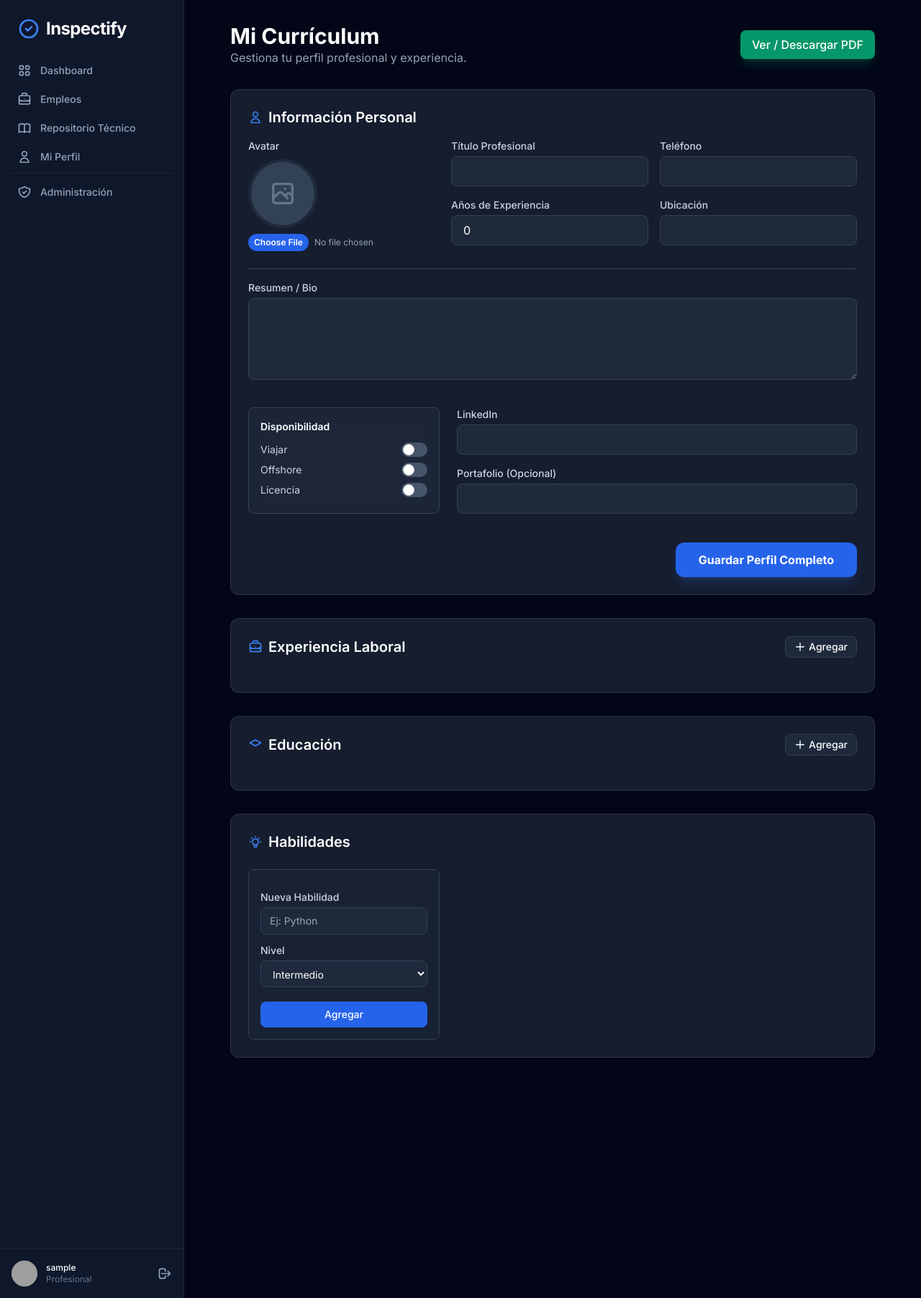
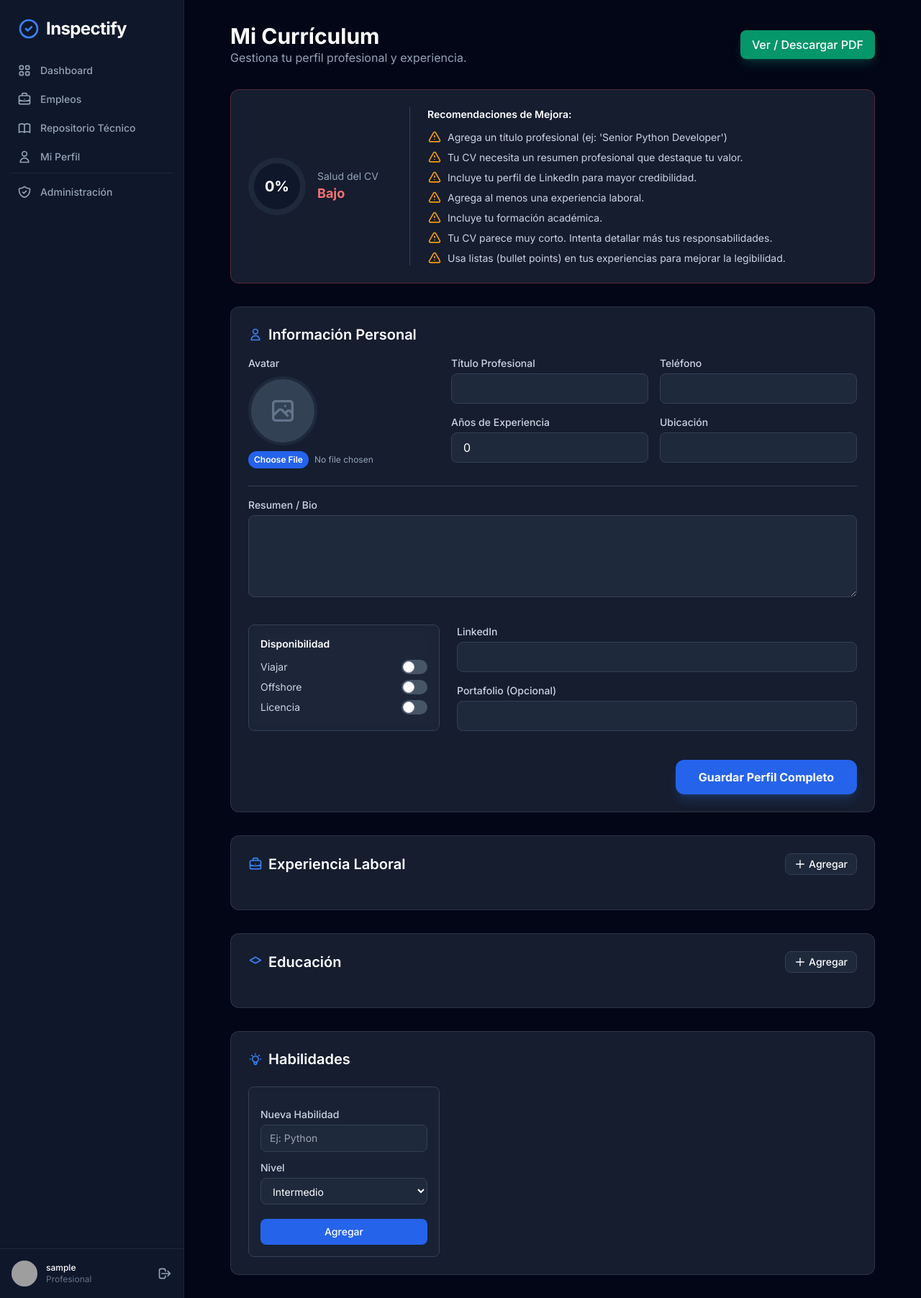
Before and after one commit to TG12r/inspectify, a Django app: page /resume/edit/ in a window 1280 px wide. Shown: the whole page at 72% size. Run offline with Django 5.2, Linux system fonts and the light colour scheme; the visitor is signed in with stand-in values (Sample User, id 1); data comes from the database, SQL or seed files in the repository; data that the repository does not hold is empty; some libraries are stand-ins or nearby versions; grey boxes are pictures that could not be loaded.

Commit message:
CV health

```diff
--- /dev/null
+++ b/resume/services/health_service.py
@@ -0,0 +1,169 @@
+import re
+from ..models import Resume
+
+def calculate_resume_health(resume: Resume):
+    """
+    Analyzes the resume and returns a health score (0-100),
+    a list of checks (passed/failed), and suggestions.
+    """
+    score = 0
+    checks = []
+    suggestions = []
+
+    # --- 1. COMPLETENESS (30%) ---
+    completeness_score = 0
+
+    # Header / Contact Info
+    if resume.title:
+        completeness_score += 5
+        checks.append({'label': 'Título Profesional', 'status': True})
+    else:
+        checks.append({'label': 'Título Profesional', 'status': False})
+        suggestions.append("Agrega un título profesional (ej: 'Senior Python Developer')")
+
+    if resume.summary:
+        completeness_score += 5
+        checks.append({'label': 'Resumen Profesional', 'status': True})
+    else:
+        checks.append({'label': 'Resumen Profesional', 'status': False})
+        suggestions.append("Tu CV necesita un resumen profesional que destaque tu valor.")
+
+    if resume.linkedin_url:
+        completeness_score += 5
+        checks.append({'label': 'Enlace a LinkedIn', 'status': True})
+    else:
+        checks.append({'label': 'Enlace a LinkedIn', 'status': False})
+        suggestions.append("Incluye tu perfil de LinkedIn para mayor credibilidad.")
+
+    # Relations
+    has_experience = resume.experiences.exists()
+    has_education = resume.education.exists()
+    has_skills = resume.skills.exists()
+
+    if has_experience:
+        completeness_score += 10
+        checks.append({'label': 'Experiencia Laboral', 'status': True})
+    else:
+        checks.append({'label': 'Experiencia Laboral', 'status': False})
+        suggestions.append("Agrega al menos una experiencia laboral.")
+
+    if has_education:
+        completeness_score += 5
+        checks.append({'label': 'Educación', 'status': True})
+    else:
+        checks.append({'label': 'Educación', 'status': False})
+        suggestions.append("Incluye tu formación académica.")
+
+    # Score cap for completeness section
+    score += completeness_score
+
+    # --- 2. IMPACT & CONTENT (40%) ---
+    impact_score = 0
+
+    # Action Verbs (Spanish)
+    action_verbs = [
+        'lideré', 'desarrollé', 'gestioné', 'implementé', 'diseñé',
+        'creé', 'aumenté', 'reduje', 'optimicé', 'logré', 'coordiné',
+        'supervisé', 'lancé', 'negocié', 'resolví'
+    ]
+
+    # Metrics Regex (numbers, %, $)
+    metrics_pattern = re.compile(r'(\d+%|\$\d+|\d+\s+millones|\d+\s+usuarios|\d+\s+equipos)', re.IGNORECASE)
+
+    experiences = resume.experiences.all()
+    if experiences:
+        # Check descriptions
+        total_exp = len(experiences)
+        with_metrics = 0
+        with_action_verbs = 0
+
+        for exp in experiences:
+            desc_lower = exp.description.lower()
+
+            # Check for action verbs
+            if any(verb in desc_lower for verb in action_verbs):
+                with_action_verbs += 1
+
+            # Check for metrics
+            if metrics_pattern.search(exp.description):
+                with_metrics += 1
+
+        # Scoring logic for Experience content
+        if with_action_verbs >= 1:
+            impact_score += 20
+            checks.append({'label': 'Uso de Verbos de Acción', 'status': True})
+        else:
+            checks.append({'label': 'Uso de Verbos de Acción', 'status': False})
+            suggestions.append("Usa verbos fuertes al inicio de tus puntos (ej: Lideré, Creé, Optimicé).")
+
+        if with_metrics >= 1:
+            impact_score += 20
+            checks.append({'label': 'Logros Cuantificables', 'status': True})
+        else:
+            checks.append({'label': 'Logros Cuantificables', 'status': False})
+            suggestions.append("Incluye números o porcentajes en tus experiencias (ej: 'Aumenté ventas en 20%').")
+
+    else:
+        # Penalty if no experience to analyze
+        pass
+
+    score += impact_score
+
+    # --- 3. FORMAT & STRUCTURE (30%) ---
+    format_score = 0
+
+    # Length Check (approx words)
+    # Simple word count of summary + experience descriptions
+    total_words = 0
+    if resume.summary:
+        total_words += len(resume.summary.split())
+
+    for exp in experiences:
+         total_words += len(exp.description.split())
+
+    if 100 <= total_words <= 800:
+        format_score += 15
+        checks.append({'label': 'Longitud Adecuada', 'status': True})
+    elif total_words < 100:
+        checks.append({'label': 'Longitud Adecuada', 'status': False})
+        suggestions.append("Tu CV parece muy corto. Intenta detallar más tus responsabilidades.")
+    else:
+        checks.append({'label': 'Longitud Adecuada', 'status': False})
+        suggestions.append("Tu CV podría ser demasiado largo. Intenta ser más conciso (apunta a 1 página).")
+
+    # Bullet points usage (heuristic: checks for newlines or bullet chars)
+    uses_bullets = False
+    for exp in experiences:
+        if '\n' in exp.description or '•' in exp.description or '-' in exp.description:
+            uses_bullets = True
+            break
+
+    if uses_bullets:
+        format_score += 15
+        checks.append({'label': 'Uso de Listas', 'status': True})
+    else:
+        checks.append({'label': 'Uso de Listas', 'status': False})
+        suggestions.append("Usa listas (bullet points) en tus experiencias para mejorar la legibilidad.")
+
+    score += format_score
+
+    # Normalize score cap to 100 just in case
+    score = min(score, 100)
+
+    # Determine Health Level
+    level = 'Bajo'
+    color = 'red'
+    if score >= 80:
+        level = 'Excelente'
+        color = 'emerald'
+    elif score >= 50:
+        level = 'Bueno'
+        color = 'amber'
+
+    return {
+        'score': score,
+        'level': level,
+        'color': color,
+        'checks': checks,
+        'suggestions': suggestions
+    }
--- a/resume/views.py
+++ b/resume/views.py
@@ -48,6 +48,11 @@ def resume_edit(request):
         form = ResumeForm(instance=resume)
         profile_form = UserProfileForm(instance=profile)
 
+
+    # Calculate Resume Health
+    from .services.health_service import calculate_resume_health
+    resume_health = calculate_resume_health(resume)
+
     context = {
         'form': form,
         'profile_form': profile_form,
@@ -55,6 +60,7 @@ def resume_edit(request):
         'experiences': resume.experiences.all(),
         'educations': resume.education.all(),
         'skills': resume.skills.all(),
+        'resume_health': resume_health,
     }
     return render(request, 'resume/resume_edit.html', context)
 
--- a/templates/resume/resume_edit.html
+++ b/templates/resume/resume_edit.html
@@ -23,6 +23,55 @@
             {{ message }}
         </div>
         {% endfor %}
+    </div>
+    {% endif %}
+
+    <!-- Health Report Widget -->
+    {% if resume_health %}
+    <div class="glass-panel p-6 rounded-xl border border-{{ resume_health.color }}-500/30">
+        <div class="flex flex-col md:flex-row items-center gap-6">
+            <!-- Score & Level -->
+            <div class="flex items-center gap-4 min-w-[200px]">
+                <div class="relative w-20 h-20 rounded-full flex items-center justify-center bg-slate-800"
+                    style="background: conic-gradient(var(--color-{{ resume_health.color }}-500, #3b82f6) {{ resume_health.score }}%, #1e293b 0);">
+                    <div class="absolute inset-2 bg-slate-900 rounded-full flex items-center justify-center flex-col">
+                        <span class="text-xl font-bold text-white">{{ resume_health.score }}%</span>
+                    </div>
+                </div>
+                <div>
+                    <p class="text-sm text-slate-400">Salud del CV</p>
+                    <p class="text-lg font-bold text-{{ resume_health.color }}-400">{{ resume_health.level }}</p>
+                </div>
+            </div>
+
+            <!-- Specific Suggestions -->
+            <div class="flex-1 w-full border-t md:border-t-0 md:border-l border-slate-700 pt-4 md:pt-0 md:pl-6">
+                <h3 class="text-sm font-semibold text-white mb-3">Recomendaciones de Mejora:</h3>
+                {% if resume_health.suggestions %}
+                <ul class="space-y-2">
+                    {% for suggestion in resume_health.suggestions %}
+                    <li class="flex items-start gap-2 text-sm text-slate-300">
+                        <svg class="w-5 h-5 text-amber-500 flex-shrink-0" fill="none" stroke="currentColor"
+                            viewBox="0 0 24 24">
+                            <path stroke-linecap="round" stroke-linejoin="round" stroke-width="2"
+                                d="M12 9v2m0 4h.01m-6.938 4h13.856c1.54 0 2.502-1.667 1.732-3L13.732 4c-.77-1.333-2.694-1.333-3.464 0L3.34 16c-.77 1.333.192 3 1.732 3z">
+                            </path>
+                        </svg>
+                        <span>{{ suggestion }}</span>
+                    </li>
+                    {% endfor %}
+                </ul>
+                {% else %}
+                <div class="flex items-center gap-2 text-emerald-400">
+                    <svg class="w-5 h-5" fill="none" stroke="currentColor" viewBox="0 0 24 24">
+                        <path stroke-linecap="round" stroke-linejoin="round" stroke-width="2"
+                            d="M9 12l2 2 4-4m6 2a9 9 0 11-18 0 9 9 0 0118 0z"></path>
+                    </svg>
+                    <span class="font-medium">¡Tu currículum luce genial! Buen trabajo.</span>
+                </div>
+                {% endif %}
+            </div>
+        </div>
     </div>
     {% endif %}
 
```
Also changed, not shown: core/views.py (+7 -1 lines), templates/core/index.html (+36 -15 lines).
